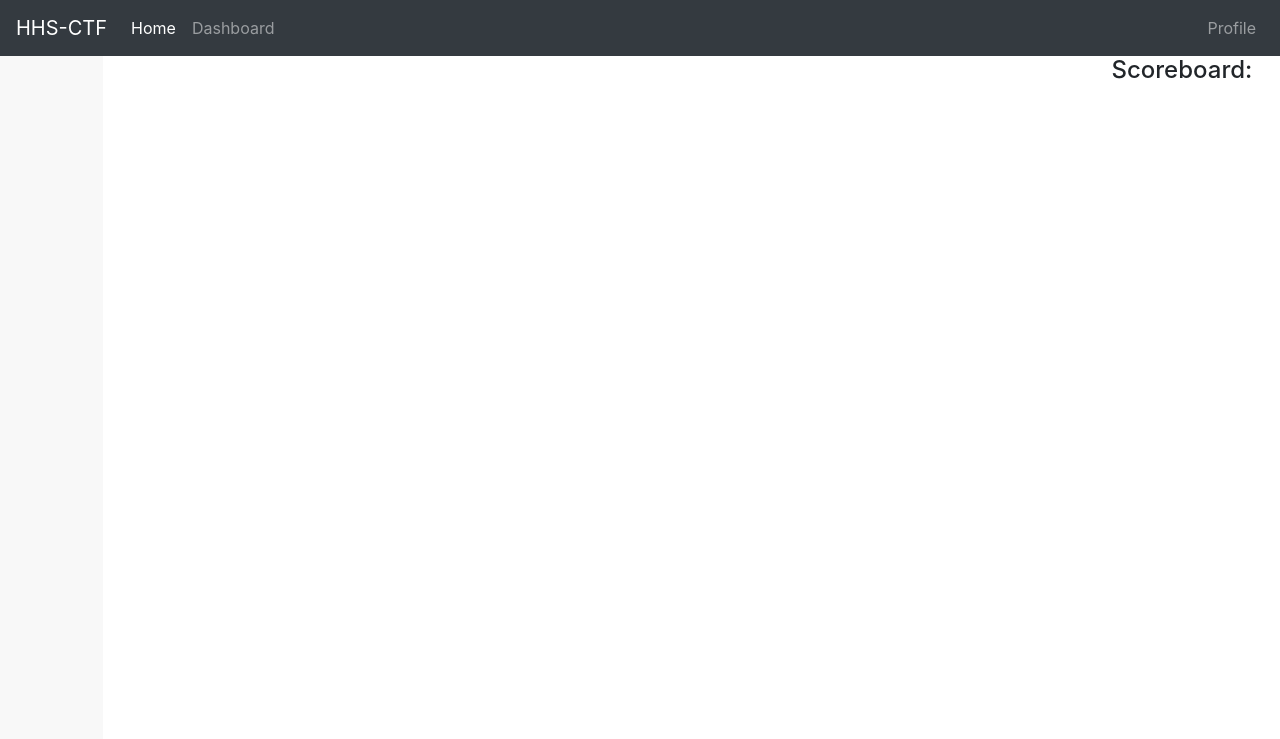
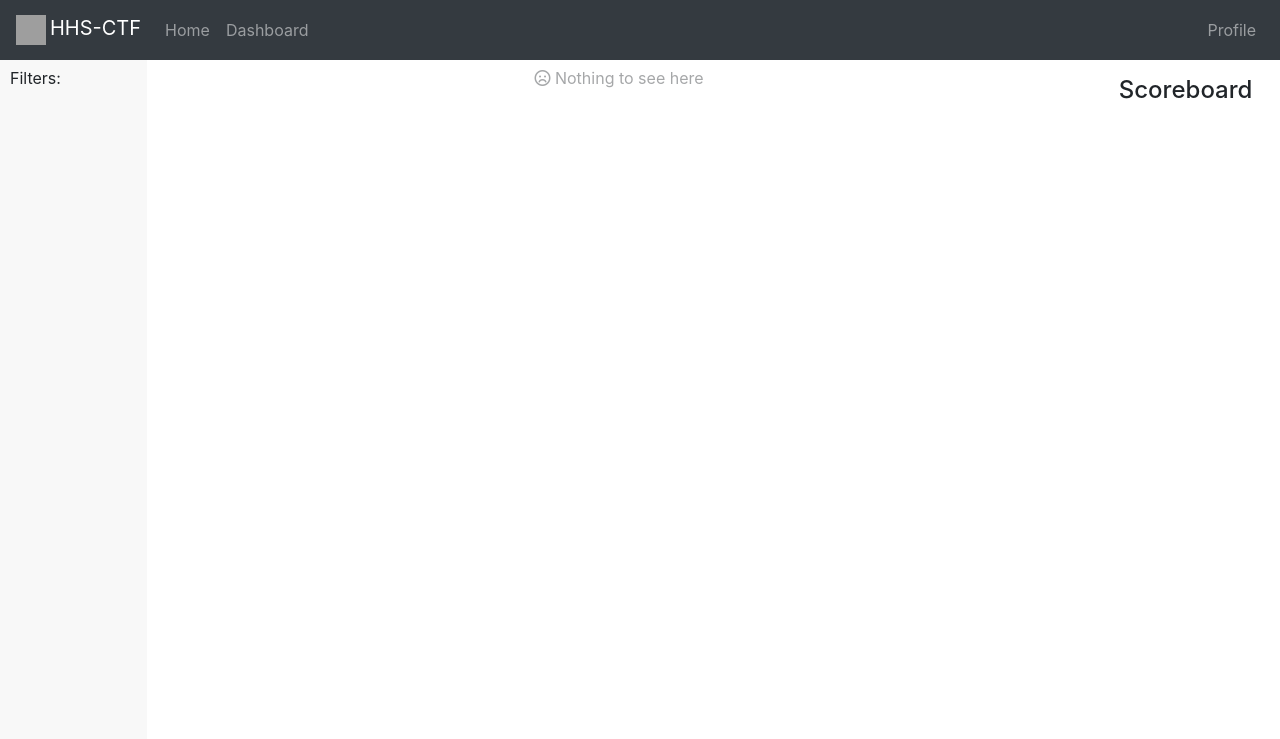
Before and after one commit to IdioticProphet/CTFE, a Flask app: page /dashboard in a window 1280 px wide. Shown: the top 739 px of the page. Run offline with Flask 2, Linux system fonts and the light colour scheme; the visitor is signed in with stand-in values (Sample User, id 1); data that the repository does not hold is empty; some libraries are stand-ins or nearby versions; grey boxes are pictures that could not be loaded.

Commit message:
Added Some changes to the dashboard(i think) along with the beginnings of editing problems

```diff
--- a/app/basic_pages/pages.py
+++ b/app/basic_pages/pages.py
@@ -65,6 +65,9 @@ def logout():
 def register():
         form = RegisterForm()
         if form.validate_on_submit():
+                if form.password.data != form.check_password.data:
+                        flash("Passwords did not match!")
+                        return redirect("/register")
                 sql_connection = SQL_Connect()
                 sql_command = ("SELECT name FROM users")
                 output_data = sql_connection.connection.query(sql_command)
@@ -87,7 +90,7 @@ def register():
                 if output_data is not None:
                         sql_command = "INSERT INTO users(name, email, password) VALUES(:name, :email, :password)"
                         password = generate_password_hash(form.password.data)
-                        command_output = sql_connection.connection.query(sql_command, name=form.username.data, email=form.email.data, password=password)
+                        command_output = sql_connection.connection.query(sql_command, name=form.username.data, email=form.email.data.lower(), password=password)
                         flash(f"you have registered {form.username.data} you will get a confirmation email sent to {form.email.data}")
                         sql_connection.disconnect()
                         return redirect('index')
--- a/app/config.py
+++ b/app/config.py
@@ -1,5 +1,5 @@
 class Config:
-    DEBUG = True
+    DEBUG = False
     import os
     SECRET_KEY = "SUPER SECRET TOKEN"#os.urandom(32)
     #SESSION_COOKIE_SECURE = True
--- a/app/forms.py
+++ b/app/forms.py
@@ -10,6 +10,7 @@ class LoginForm(Form):
 class RegisterForm(Form):
         username = StringField("Username", validators=[DataRequired()])
         password = PasswordField("Password", validators=[DataRequired()])
+        check_password = PasswordField("Confirm Password", validators=[DataRequired()])
         email = StringField("Email", validators=[DataRequired()])
         agreement = BooleanField("I accept the terms and conditions.", validators=[DataRequired()])
         submit = SubmitField("Register")
@@ -26,7 +27,7 @@ class ProblemForm(Form):
         unique_id = IntegerField("Unique ID", validators=[DataRequired()])
         point_value = IntegerField("Point Value", validators=[DataRequired()])
         choices = [""]
-        category = SelectField("Category", choices=[("Basic", "Basic"), ("Advanced", "Advanced")], validators=[DataRequired()])
+        category = SelectField("Category", choices=[("Basic", "Basic"), ("Advanced", "Advanced"), ("Omega", "Omega")], validators=[DataRequired()])
         solution_flag = StringField("Flag", validators=[DataRequired()])
         file_field = FileField("File Upload")
         submit = SubmitField("Submit")
--- a/app/static/css/dashboard.css
+++ b/app/static/css/dashboard.css
@@ -46,16 +46,21 @@
 				justify-content: flex-start;
 			}
 			.flex-container > .right {
+				padding-top: 20px;
 				width: 20%;
 				flex-grow: 100%;
 				font-size: 1.0em;
+				word-wrap: break-word;
 			}
 
 			.flex-container > .left {
-				width: 10%;
+				width: 15%;
 				font-size: 1.0em;
 				background: #F8F8F8;
-				align-items: flex-start !important;
+				text-align: left;
+			}
+			.fltrs {
+
 			}
 
 			.flex-container > .middle {
@@ -133,8 +138,33 @@
 				width: 100%;
 				box-sizing: border-box;
 			}
+			.scoreboard {
+				margin: 10px;
+				display: grid;
+				grid-template:
+					[row1-start] "left right" auto[row1-end]
+					/ 80% 20% auto;
+			}
+			.scoreboard_name {
+				grid-area: left;
+			}
+			.scoreboard_score {
+				grid-area: right;
+				text-wrap: wrap-around;
+			}
 
+			.score-flex {
+				display: flex;
+				flex-direction: column;
+			}
+			.hidden {
+				display: none !important;
 
+			}
+			.not-hidden {
+				display: inline-block;
+				opacity: .4;
+			}
 
 			.modal {
   text-align: center;
--- a/app/static/js/dashboard.js
+++ b/app/static/js/dashboard.js
@@ -4,6 +4,7 @@ function add_elements(category){
 	for (let ele of element_array) {
 		if (ele.className.indexOf(category) > 1) ele.classList.add("show");
 	}
+    nothing_here();
 }
 
 function remove_elements(category){
@@ -12,6 +13,7 @@ function remove_elements(category){
 	for(let ele of element_array) {
 		if (ele.className.indexOf(category) > -1) ele.classList.remove("show");
 	}
+    nothing_here();
 }
 
 function check_box_function(checkboxElement, category) {
@@ -23,3 +25,20 @@ function check_box_function(checkboxElement, category) {
 		remove_elements(category);
 	}
 }
+
+function nothing_here() {
+    var b = false;
+    var element_array = document.getElementsByClassName("filterItem");
+    for(let ele of element_array) {
+        if (ele.className.indexOf("show") > -1) b=true;
+    }
+    if (b) {
+        // do nothing
+        document.getElementById("nothing_to_see_here").classList.add("hidden");
+        document.getElementById("nothing_to_see_here").classList.remove("not-hidden");
+    } else {
+        // nothing to see here
+        document.getElementById("nothing_to_see_here").classList.remove("hidden");
+        document.getElementById("nothing_to_see_here").classList.add("not-hidden");
+    }
+}
--- a/app/templates/dashboard.html
+++ b/app/templates/dashboard.html
@@ -60,7 +60,8 @@ Vue.component('modal-maker',{
 		<input id="flag" name="flag" placeholder="flag" required="required" type="text" value="" class="form-control girth">
 		<input id="unique_id" name="unique_id" required="required" type="hidden" :value="unique_id">
 		</div><div class="flag-right">
-		<button id="submit-button" type="button" class="btn btn-primary" onclick="check_flag(this)" name="submit">Submit</button>     <button type="button" onclick="toggle_modal()" class="btn btn-secondary">Close</button>
+		<button id="submit-button" type="button" class="btn btn-primary" onclick="check_flag(this)" name="submit">Submit</button>
+		<button type="button" onclick="toggle_modal()" class="btn btn-secondary">Close</button>
 		</div>
 		<input name="team_id" required="required" type="hidden" value={{session["team_id"]}}>
 		</div>
@@ -117,34 +118,86 @@ function fill_un_id(number) {
 
 $(document).ready(function () {
 add_elements("all");
+populate_score();
 });
 
-function check_flag(button) {
+async function check_flag(button) {
 // check the flag for correctness, call the API, which updates the score, and then updates the problem that is solved to be green
-// PLANNED: refresh the scoreboard when done
 	button.innerHTML = '<div class="spinner-border spinner-border-sm" role="status"><span class="sr-only">Loading...</span></div> Submit';
 	var serialized = $('#flag_form').serialize();
 	var unique_id = $("#unique_id").val();
+	await sleep(1000);
 	fetch(`/api/flag_submit?${serialized}`)
 		.then(response => response.json())
 		.then(json => {
 			var data = json;
-			update_solves(data["response"], unique_id);
+			update_solves(data["response"], unique_id, button);
 		})
 
 	}
 
-function update_solves(data, unique_id) {
+async function update_solves(data, unique_id, button) {
 	if(data == "202") {
 			element = document.getElementById(`item-c${unique_id}`).childNodes[0];
+			button.innerHTML = '<i class="fas fa-check"></i> Correct!'
+			button.classList.remove('btn-primary');
+			button.classList.add('btn-success');
 			element.classList.remove('btn-primary');
 			element.classList.add('btn-success');
+			await sleep(3000);
 			toggle_modal();
 	} else {
-		console.log(data);
+		button.classList.add('btn-danger');
+		button.classList.remove('btn-primary');
+		button.innerHTML = '<i class="fas fa-times"></i> Incorrect!';
+		await sleep(3000);
+		button.classList.remove('btn-danger');
+		button.classList.add('btn-primary');
+		button.innerHTML = 'Submit';
 	}
+    populate_score();
 }
 
+function sleep(ms) {
+  return new Promise(resolve => setTimeout(resolve, ms));
+}
+
+function populate_score() {
+    fetch(`/api/return_team_scores`)
+		.then(response => response.json())
+		.then(json => {
+			var data = json;
+            actually_populate(data.data);
+		})
+}
+
+function actually_populate(array){
+    document.getElementById("scoreboard").innerHTML = "";
+	var firstElement = document.createElement("div");
+    firstElement.classList.add("score-flex")
+    array.forEach(function (item){
+            var secondElement = document.createElement("div");
+
+            // This demonstrates that you can just change the classes rather easily
+            secondElement.classList.add("scoreboard");
+
+            var team_div = document.createElement("div");
+            team_div.classList.add("scoreboard_name");
+            var team_name = document.createTextNode(`${item.team_name}`);
+            team_div.appendChild(team_name);
+            secondElement.appendChild(team_div);
+
+            var score_div = document.createElement("div");
+            score_div.classList.add("scoreboard_score")
+            var score = document.createTextNode(`${item.score}`);
+            score_div.appendChild(score);
+            secondElement.appendChild(score_div);
+
+            //add everything together
+            firstElement.appendChild(secondElement);
+       });
+    document.getElementById('scoreboard').appendChild(firstElement);
+}
 
 </script>
 <style>
@@ -184,19 +237,25 @@ btn-primary.solved {
 	</div>
 <div id="app" class="flex-container">
 	<div class="left sidebar">
-		<div id="myBtnContainer" style="text-align:left;">
+            Filters:
+		<div class="fltrs" id="myBtnContainer">
 				{% with records = category_names %}
 					{% if records %}
 						{% for record in records %}
-						    <input id="ck{{record.category}}" type="checkbox"  onchange="check_box_function(this, '{{record.category}}')" checked>
-							<label for="ck{{record.category}}"> {{record.category}}</label><br>
-						{% endfor %}
+                        <div class="custom-control custom-checkbox">
+						    <input class="custom-control-input" id="ck{{record.category}}" type="checkbox"  onchange="check_box_function(this, '{{record.category}}')" checked>
+							<label class="custom-control-label" for="ck{{record.category}}"> {{record.category}}</label><br>
+                        </div>
+                        {% endfor %}
 					{% endif %}
 				{% endwith %}
 		</div>
 
 	</div>
 <div class="middle">
+    <div id="nothing_to_see_here" class="hidden">
+        <i class="far fa-frown"></i> Nothing to see here
+    </div>
 	<div class="mid">
 	{% with messages = get_flashed_messages() %}
 	{% if messages %}
@@ -218,9 +277,9 @@ btn-primary.solved {
 	</div>
 </div>
 	<div class="right">
-		<h4>Scoreboard:</h4>
-
-
+		<h4>Scoreboard</h4>
+		<div id="scoreboard">
+        </div>
 	</div>
 </div>
 
--- a/app/templates/index.html
+++ b/app/templates/index.html
@@ -12,9 +12,9 @@
 {% endwith %}
 
 {% filter markdown %}
-# asdfasdf
+# THIS IS A CTF!!
 ------
-![Image]({{url_for("static", filename="pictures/picture.jpg")}})
+![Image]({{url_for("static", filename="pictures/picture.png")}})
 {%endfilter%}
 
 {%endblock%}
--- a/app/templates/register.html
+++ b/app/templates/register.html
@@ -4,7 +4,7 @@
 {%endblock%}
 {%block content%}
 <div class="jumbotron text-center"><div class="container"><h2><b> Register </b></h2></div></div>
-<!-- Some of the styling is definitly stolen from CSAW red's ctf signin Sheet -->
+<!-- Some of the styling inspiration is definitly not stolen from CSAW red's signin Sheet -->
 <div class="container">
 {% with messages = get_flashed_messages() %}
 	{% if messages %}
@@ -26,6 +26,10 @@
 			{{ form.password(class="form-control", placeholder="Password") }} <br>
 		</div>
 		<div class="form-group">
+			{{ form.check_password.label}}<br>
+			{{ form.check_password(class="form-control", placeholder="Confirm Password") }} <br>
+		</div>
+		<div class="form-group">
 			{{ form.email.label }}<br>
 			{{ form.email(class="form-control", placeholder="E-mail", type=email) }}<br>
 		</div>
--- a/app/templates/topindex.html
+++ b/app/templates/topindex.html
@@ -5,6 +5,7 @@
       <meta charset="utf-8">
       <meta name="viewport" content="width=device-width, initial-scale=1, shrink-to-fit=no">
       <title>CTF Landing Page</title>
+      <script src="https://kit.fontawesome.com/5fe916001d.js" crossorigin="anonymous"></script>
 	  <script type="text/javascript" src="{{ url_for('static', filename='js/jquery-3.3.1.slim.min.js') }}"></script>
       <script type="text/javascript" src="{{ url_for('static', filename='js/popper.min./js') }}"></script>
 	  <script type="text/javascript" src="{{ url_for('static', filename='js/bootstrap.min.js') }}" ></script>
@@ -36,6 +37,19 @@ body {
          -ms-user-select: none;
          user-select: none;
          }
+.logo-image{
+    background-size: 30px 30px;
+    bavkground-position: 0 0;
+    background-image: url({{url_for("static", filename="pictures/logo.png")}})
+}
+.logo-eye{
+    margin: 2px 0;
+    width:30px;
+    height:30px;
+    float: left;
+    display:block;
+    margin-right: 4px;
+}
 @media (min-width: 768px) {
          .bd-placeholder-img-lg {
          font-size: 3.5rem;
@@ -47,14 +61,16 @@ body {
 
    <nav style="margin-bottom: 20px" class="navbar navbar-expand-md navbar-dark bg-dark fixed-top">
 {%block body%}
-         <a class="navbar-brand" href="/">HHS-CTF</a>
+         <a class="navbar-brand" href="/">
+            <span class="logo-eye logo-image"></span> HHS-CTF
+         </a>
          <button class="navbar-toggler" type="button" data-toggle="collapse" data-target="#navbarsExampleDefault" aria-controls="navbarsExampleDefault" aria-expanded="false" aria-label="Toggle navigation">
          <span class="navbar-toggler-icon"></span>
          </button>
          <div class="collapse navbar-collapse" id="navbarsExampleDefault">
             <ul class="navbar-nav mr-auto">
-               <li class="nav-item active">
-                  <a class="nav-link" href="/">Home <span class="sr-only">(current)</span></a>
+               <li class="nav-item">
+                  <a class="nav-link" href="/">Home </a>
                </li>
                <li class="nav-item">
                   {% if session["username"] %}
```
Also changed, not shown: app/admin_pages/admin_pages.py (+15 -0 lines), app/db.py (+60 -0 lines), app/templates/profile.html (+6 -20 lines), app/static/pictures/picture.jpg (deleted).
